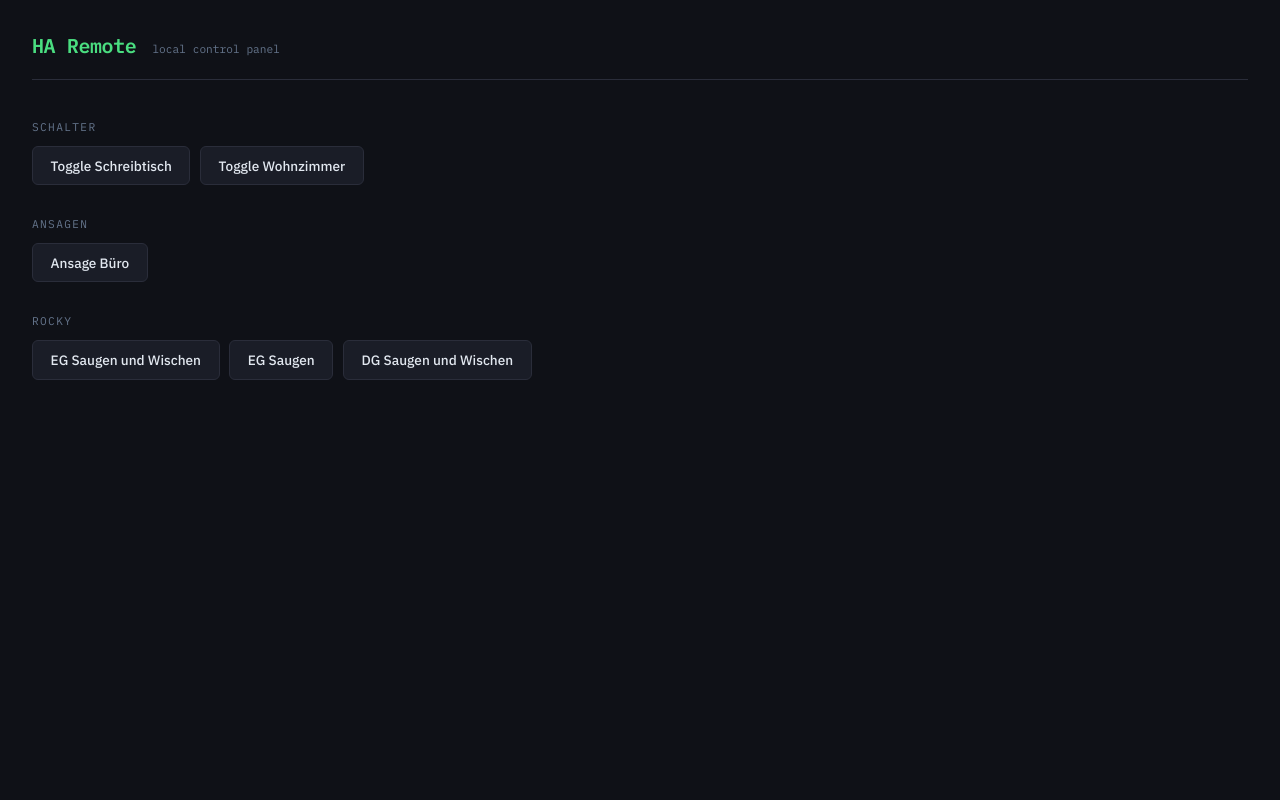
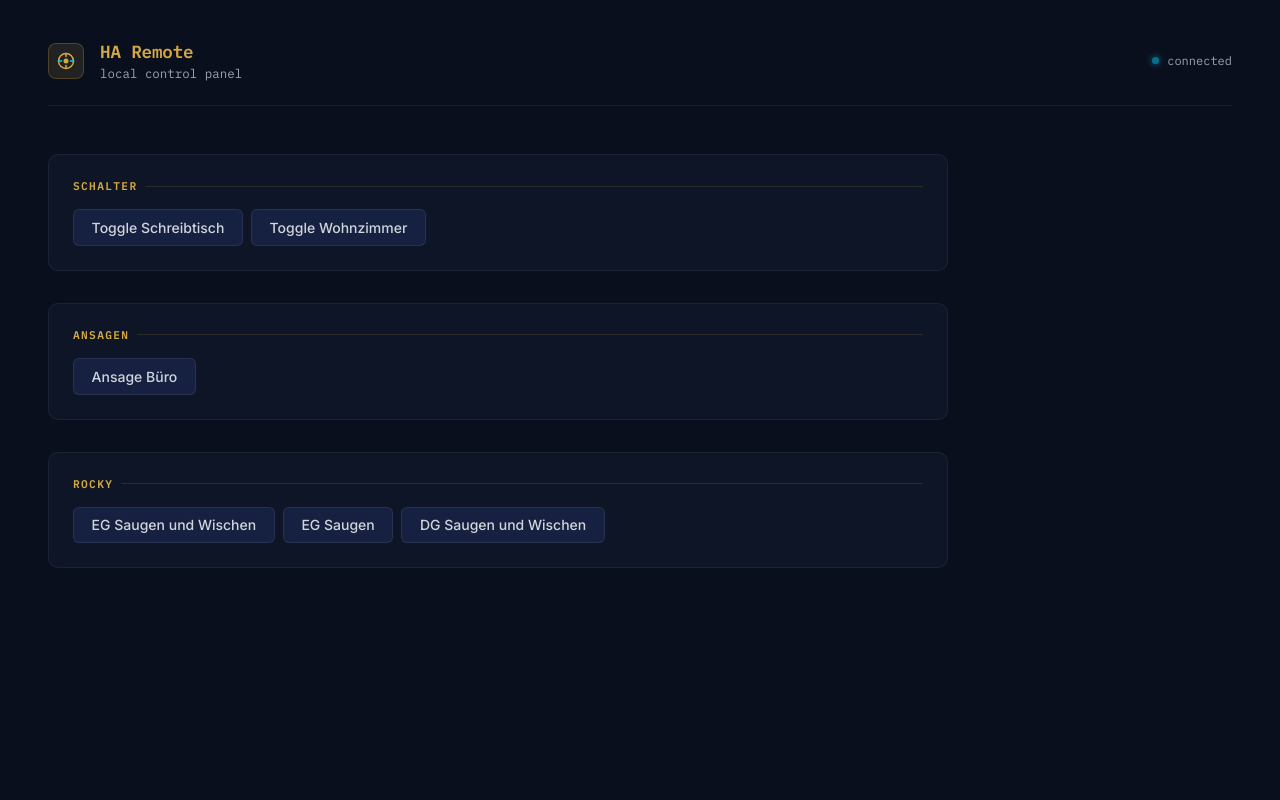
Before and after one commit to fbudwill/ha-remote, a FastAPI app: page / in a window 1280 px wide. Run offline with FastAPI, Linux system fonts and the light colour scheme.

Commit message:
Redesign UI with navy/gold/cyan dark theme
Adopted design language from style sample: navy background palette,
gold + cyan accents, Inter font, card-based groups with hover effects,
animated status dot, and improved toast styling.

Co-Authored-By: Claude Sonnet 4.6 <noreply@anthropic.com>

```diff
--- a/templates/index.html
+++ b/templates/index.html
@@ -3,130 +3,220 @@
 <head>
   <meta charset="UTF-8" />
   <meta name="viewport" content="width=device-width, initial-scale=1.0"/>
-  <title>Home Assistant Remote</title>
+  <title>HA Remote</title>
+  <link rel="preconnect" href="https://fonts.googleapis.com">
+  <link rel="preconnect" href="https://fonts.gstatic.com" crossorigin>
+  <link href="https://fonts.googleapis.com/css2?family=Inter:wght@300;400;500;600&family=IBM+Plex+Mono:wght@400;600&display=swap" rel="stylesheet">
   <style>
-    @import url('https://fonts.googleapis.com/css2?family=IBM+Plex+Mono:wght@400;600&family=IBM+Plex+Sans:wght@300;500&display=swap');
-
     :root {
-      --bg: #0f1117;
-      --surface: #1a1d27;
-      --border: #2a2d3a;
-      --accent: #4ade80;
-      --accent-dim: rgba(74, 222, 128, 0.12);
-      --text: #e2e8f0;
-      --text-dim: #64748b;
-      --danger: #f87171;
-      --radius: 6px;
+      --navy-950: #0a0f1e;
+      --navy-900: #0d1526;
+      --navy-800: #162040;
+      --navy-700: #1e2f5a;
+      --gold-400: #d4a843;
+      --gold-300: #e8c068;
+      --gold-100: rgba(212,168,67,.12);
+      --cyan-400: #00d4ff;
+      --cyan-100: rgba(0,212,255,.08);
+      --white:    #ffffff;
+      --gray-300: #d1d5db;
+      --gray-400: #9ca3af;
+      --danger:   #f87171;
+      --radius:   10px;
+      --radius-sm: 6px;
+      --transition: 0.2s ease;
     }
 
-    * { box-sizing: border-box; margin: 0; padding: 0; }
+    *, *::before, *::after { box-sizing: border-box; margin: 0; padding: 0; }
+
+    html { font-size: 16px; }
 
     body {
-      background: var(--bg);
-      color: var(--text);
-      font-family: 'IBM Plex Sans', sans-serif;
-      font-weight: 300;
+      background: var(--navy-950);
+      color: var(--gray-300);
+      font-family: 'Inter', system-ui, sans-serif;
+      font-weight: 400;
       min-height: 100vh;
-      padding: 2rem;
+      padding: 2.5rem clamp(1.25rem, 5vw, 3rem);
+      -webkit-font-smoothing: antialiased;
     }
 
+    /* ── Header ── */
     header {
-      border-bottom: 1px solid var(--border);
-      padding-bottom: 1.25rem;
-      margin-bottom: 2.5rem;
       display: flex;
-      align-items: baseline;
+      align-items: center;
       gap: 1rem;
+      padding-bottom: 1.5rem;
+      margin-bottom: 3rem;
+      border-bottom: 1px solid rgba(255,255,255,.07);
+    }
+
+    .header__icon {
+      width: 36px; height: 36px;
+      border-radius: 8px;
+      background: var(--gold-100);
+      border: 1px solid rgba(212,168,67,.25);
+      display: flex;
+      align-items: center;
+      justify-content: center;
+      flex-shrink: 0;
+    }
+
+    .header__icon svg {
+      width: 18px; height: 18px;
     }
 
     header h1 {
       font-family: 'IBM Plex Mono', monospace;
       font-weight: 600;
-      font-size: 1.25rem;
-      color: var(--accent);
-      letter-spacing: -0.02em;
+      font-size: 1.1rem;
+      color: var(--gold-400);
+      letter-spacing: -0.01em;
     }
 
-    header span {
+    header p {
+      font-size: 0.78rem;
+      color: var(--gray-400);
       font-family: 'IBM Plex Mono', monospace;
-      font-size: 0.7rem;
-      color: var(--text-dim);
+      margin-top: 0.15rem;
     }
 
+    /* ── Status dot ── */
+    .status-dot {
+      margin-left: auto;
+      display: flex;
+      align-items: center;
+      gap: 0.5rem;
+      font-size: 0.75rem;
+      color: var(--gray-400);
+      font-family: 'IBM Plex Mono', monospace;
+    }
+
+    .status-dot::before {
+      content: '';
+      display: block;
+      width: 7px; height: 7px;
+      border-radius: 50%;
+      background: var(--cyan-400);
+      box-shadow: 0 0 6px var(--cyan-400);
+      animation: pulse 2.5s ease-in-out infinite;
+    }
+
+    @keyframes pulse {
+      0%, 100% { opacity: 1; }
+      50%       { opacity: 0.4; }
+    }
+
+    /* ── Groups ── */
     .groups {
       display: flex;
       flex-direction: column;
       gap: 2rem;
-      max-width: 860px;
+      max-width: 900px;
+    }
+
+    .group {
+      background: var(--navy-900);
+      border: 1px solid rgba(255,255,255,.06);
+      border-radius: var(--radius);
+      padding: 1.5rem;
+      transition: border-color var(--transition);
+    }
+
+    .group:hover {
+      border-color: rgba(212,168,67,.2);
     }
 
     .group-label {
       font-family: 'IBM Plex Mono', monospace;
       font-size: 0.7rem;
-      color: var(--text-dim);
+      font-weight: 600;
+      color: var(--gold-400);
       text-transform: uppercase;
       letter-spacing: 0.12em;
-      margin-bottom: 0.75rem;
+      margin-bottom: 1rem;
+      display: flex;
+      align-items: center;
+      gap: 0.5rem;
+    }
+
+    .group-label::after {
+      content: '';
+      flex: 1;
+      height: 1px;
+      background: rgba(212,168,67,.15);
     }
 
     .button-grid {
       display: flex;
       flex-wrap: wrap;
-      gap: 0.6rem;
+      gap: 0.5rem;
     }
 
+    /* ── Buttons ── */
     button {
-      background: var(--surface);
-      color: var(--text);
-      border: 1px solid var(--border);
-      border-radius: var(--radius);
-      padding: 0.6rem 1.1rem;
-      font-family: 'IBM Plex Sans', sans-serif;
-      font-size: 0.85rem;
+      background: var(--navy-800);
+      color: var(--gray-300);
+      border: 1px solid rgba(255,255,255,.08);
+      border-radius: var(--radius-sm);
+      padding: 0.55rem 1.1rem;
+      font-family: 'Inter', sans-serif;
+      font-size: 0.875rem;
       font-weight: 500;
       cursor: pointer;
-      transition: all 0.15s ease;
-      position: relative;
-      overflow: hidden;
+      transition: all var(--transition);
+      white-space: nowrap;
     }
 
     button:hover {
-      border-color: var(--accent);
-      color: var(--accent);
-      background: var(--accent-dim);
+      border-color: var(--gold-400);
+      color: var(--gold-400);
+      background: var(--gold-100);
+      transform: translateY(-1px);
+      box-shadow: 0 4px 16px rgba(212,168,67,.15);
     }
 
     button:active {
-      transform: scale(0.97);
+      transform: scale(0.97) translateY(0);
+      box-shadow: none;
+    }
+
+    button:disabled {
+      opacity: 0.5;
+      cursor: not-allowed;
+      transform: none;
     }
 
     button.success {
-      border-color: var(--accent);
-      color: var(--accent);
-      background: var(--accent-dim);
+      border-color: var(--cyan-400);
+      color: var(--cyan-400);
+      background: var(--cyan-100);
     }
 
     button.error {
       border-color: var(--danger);
       color: var(--danger);
-      background: rgba(248, 113, 113, 0.1);
+      background: rgba(248,113,113,.1);
     }
 
+    /* ── Toast ── */
     #toast {
       position: fixed;
-      bottom: 1.5rem;
-      right: 1.5rem;
-      background: var(--surface);
-      border: 1px solid var(--border);
-      border-radius: var(--radius);
-      padding: 0.6rem 1rem;
+      bottom: 1.75rem;
+      right: 1.75rem;
+      background: var(--navy-800);
+      border: 1px solid rgba(255,255,255,.1);
+      border-radius: var(--radius-sm);
+      padding: 0.65rem 1.1rem;
       font-family: 'IBM Plex Mono', monospace;
       font-size: 0.75rem;
-      color: var(--text-dim);
+      color: var(--gray-400);
       opacity: 0;
-      transform: translateY(8px);
-      transition: all 0.2s ease;
+      transform: translateY(10px);
+      transition: opacity 0.2s ease, transform 0.2s ease;
       pointer-events: none;
+      box-shadow: 0 8px 24px rgba(0,0,0,.4);
+      max-width: 280px;
     }
 
     #toast.show {
@@ -134,21 +224,49 @@
       transform: translateY(0);
     }
 
-    #toast.ok  { color: var(--accent);  border-color: var(--accent); }
-    #toast.err { color: var(--danger);  border-color: var(--danger); }
+    #toast.ok  {
+      color: var(--cyan-400);
+      border-color: rgba(0,212,255,.3);
+      box-shadow: 0 8px 24px rgba(0,212,255,.1);
+    }
+
+    #toast.err {
+      color: var(--danger);
+      border-color: rgba(248,113,113,.3);
+      box-shadow: 0 8px 24px rgba(248,113,113,.1);
+    }
+
+    /* ── Responsive ── */
+    @media (max-width: 480px) {
+      body { padding: 1.5rem 1rem; }
+      .button-grid button { flex: 1; min-width: 120px; }
+    }
   </style>
 </head>
 <body>
 
   <header>
-    <h1>HA Remote</h1>
-    <span>local control panel</span>
+    <div class="header__icon">
+      <svg viewBox="0 0 18 18" fill="none" xmlns="http://www.w3.org/2000/svg">
+        <circle cx="9" cy="9" r="7.5" stroke="#d4a843" stroke-width="1.5"/>
+        <circle cx="9" cy="9" r="2.5" fill="#d4a843"/>
+        <line x1="9" y1="1.5" x2="9" y2="4.5" stroke="#d4a843" stroke-width="1.5" stroke-linecap="round"/>
+        <line x1="9" y1="13.5" x2="9" y2="16.5" stroke="#d4a843" stroke-width="1.5" stroke-linecap="round"/>
+        <line x1="1.5" y1="9" x2="4.5" y2="9" stroke="#00d4ff" stroke-width="1.5" stroke-linecap="round"/>
+        <line x1="13.5" y1="9" x2="16.5" y2="9" stroke="#00d4ff" stroke-width="1.5" stroke-linecap="round"/>
+      </svg>
+    </div>
+    <div>
+      <h1>HA Remote</h1>
+      <p>local control panel</p>
+    </div>
+    <div class="status-dot">connected</div>
   </header>
 
   <div class="groups">
     {% set ns = namespace(offset=0) %}
     {% for group, buttons in groups.items() %}
-    <div>
+    <div class="group">
       <div class="group-label">{{ group }}</div>
       <div class="button-grid">
         {% for btn in buttons %}
@@ -167,10 +285,6 @@
   <div id="toast"></div>
 
   <script>
-    // Globaler Button-Index über alle Gruppen hinweg
-    // Jinja2 liefert loop.index0 pro Gruppe – wir berechnen den absoluten Index
-    // direkt beim Rendern über ein Namespace-Objekt (s. Template oben).
-    // Alternativ: wir nummerieren alle Buttons beim Laden durch.
     document.querySelectorAll('button[data-index]').forEach((btn, i) => {
       btn.dataset.index = i;
     });
@@ -200,7 +314,7 @@
 
     function flash(btn, cls) {
       btn.classList.add(cls);
-      setTimeout(() => btn.classList.remove(cls), 1200);
+      setTimeout(() => btn.classList.remove(cls), 1400);
     }
 
     let toastTimer;
```
